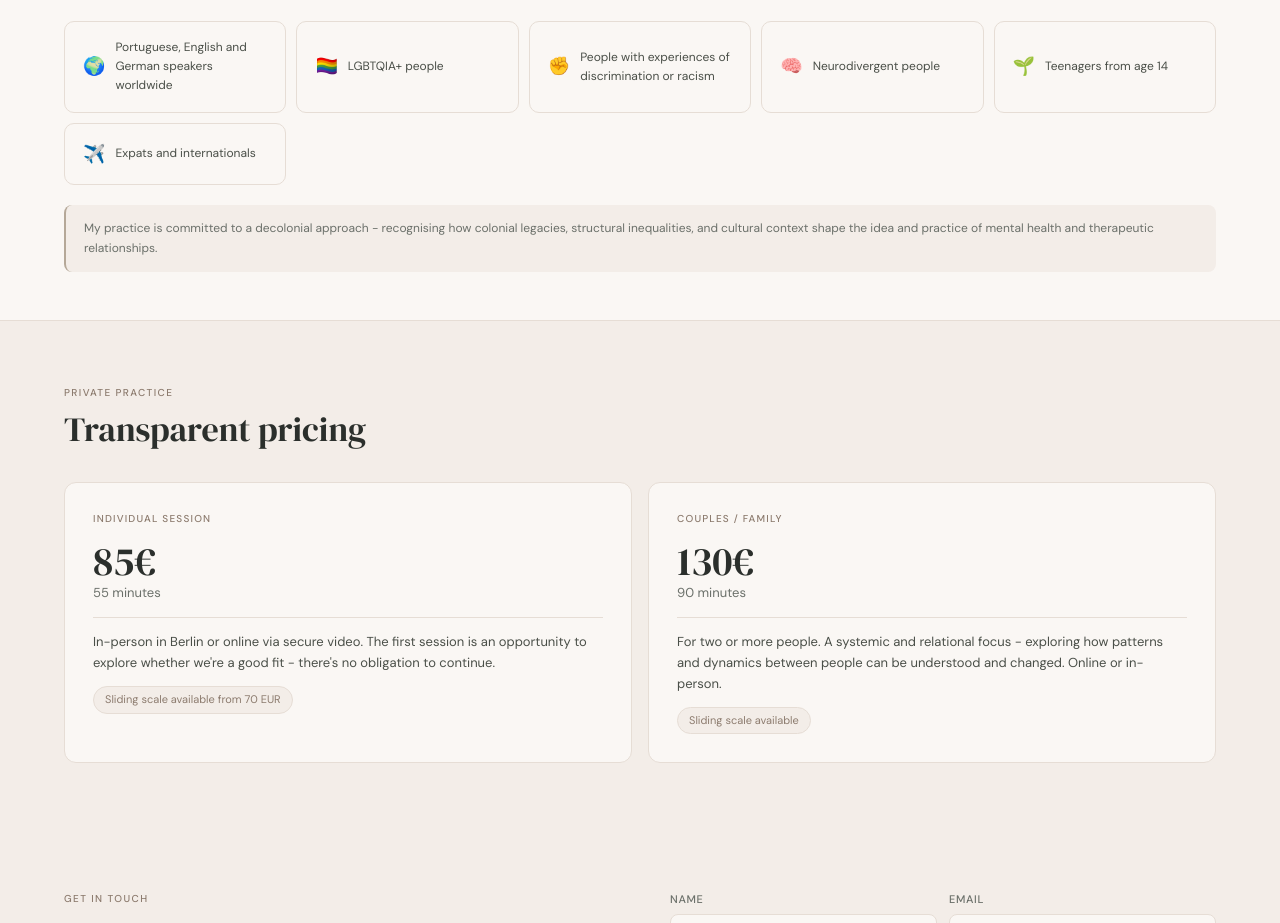
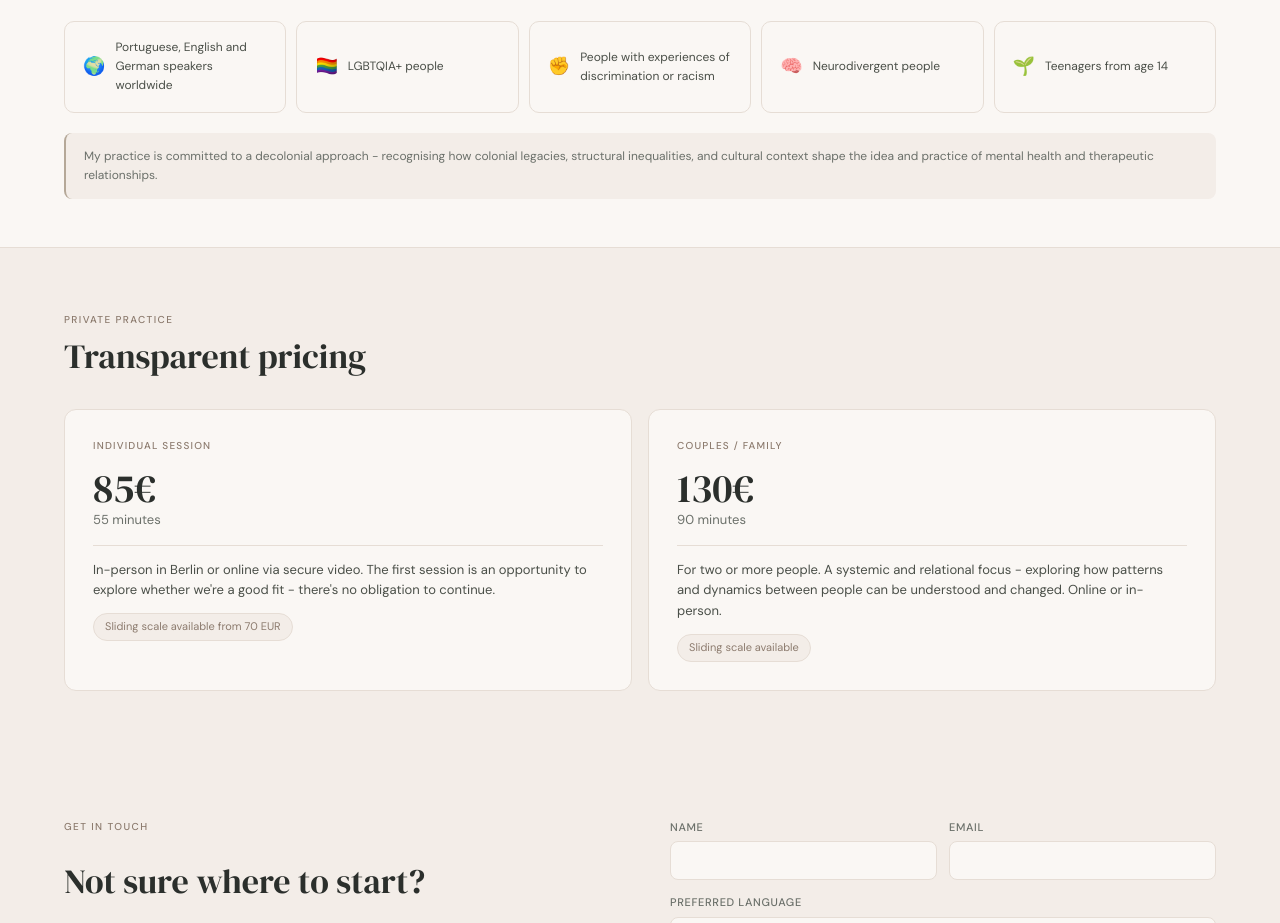
Before and after one commit to przemyslawgolebiewski4-maker/dwsoares-website, a plain HTML site: page index.html in a window 1280 px wide. Shown: the part 2809-3732 px from the top of the page. Drawn offline with Linux system fonts and the light colour scheme.

Commit message:
Update index.html

```diff
--- a/index.html
+++ b/index.html
@@ -836,7 +836,6 @@
     <div class="welcome-card"><div class="welcome-icon">✊</div><div class="welcome-label" data-i18n="w3">People with experiences of discrimination or racism</div></div>
     <div class="welcome-card"><div class="welcome-icon">🧠</div><div class="welcome-label" data-i18n="w4">Neurodivergent people</div></div>
     <div class="welcome-card"><div class="welcome-icon">🌱</div><div class="welcome-label" data-i18n="w5">Teenagers from age 14</div></div>
-    <div class="welcome-card"><div class="welcome-icon">✈️</div><div class="welcome-label" data-i18n="w6">Expats and internationals</div></div>
   </div>
   <div class="decolonial-note" data-i18n="decolonialNote">My practice is committed to a decolonial approach - recognising how colonial legacies, structural inequalities, and cultural context shape the idea and practice of mental health and therapeutic relationships.</div>
 </section>
```
